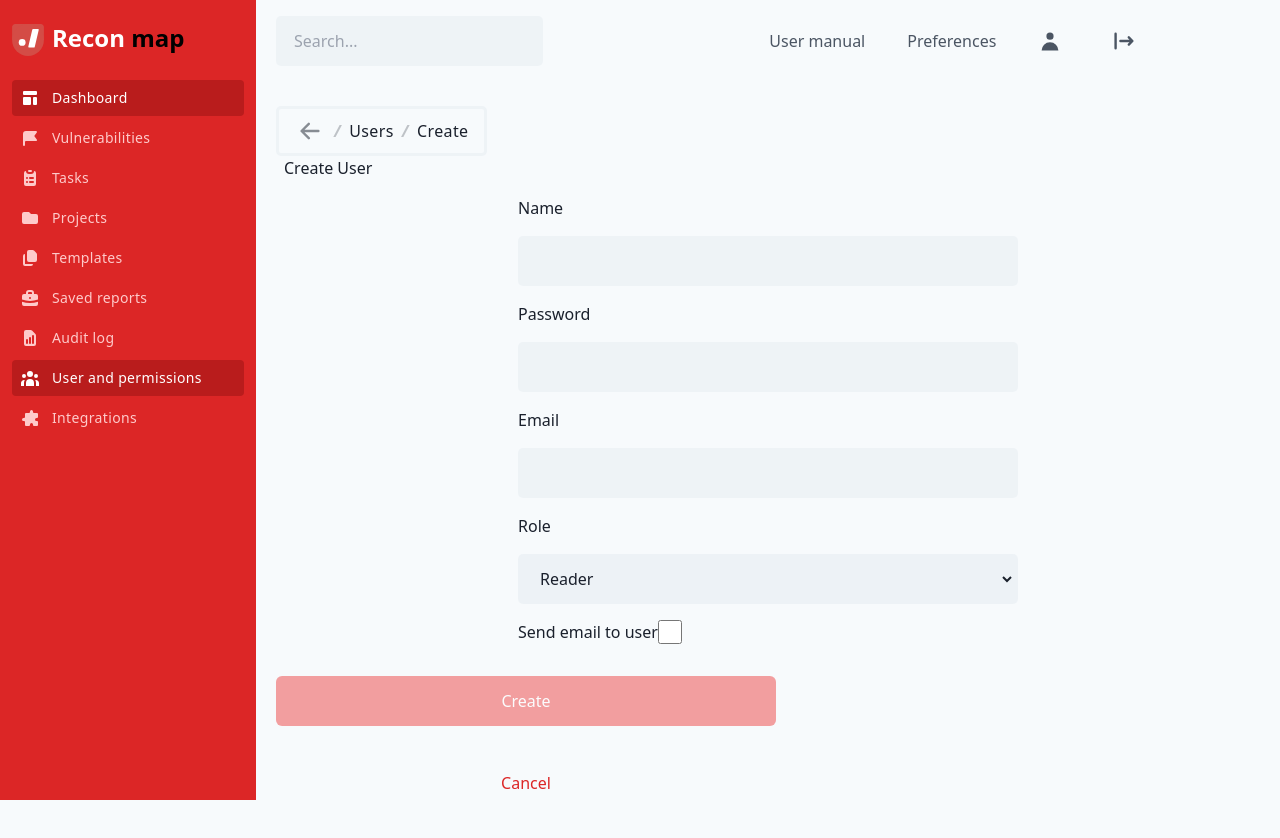
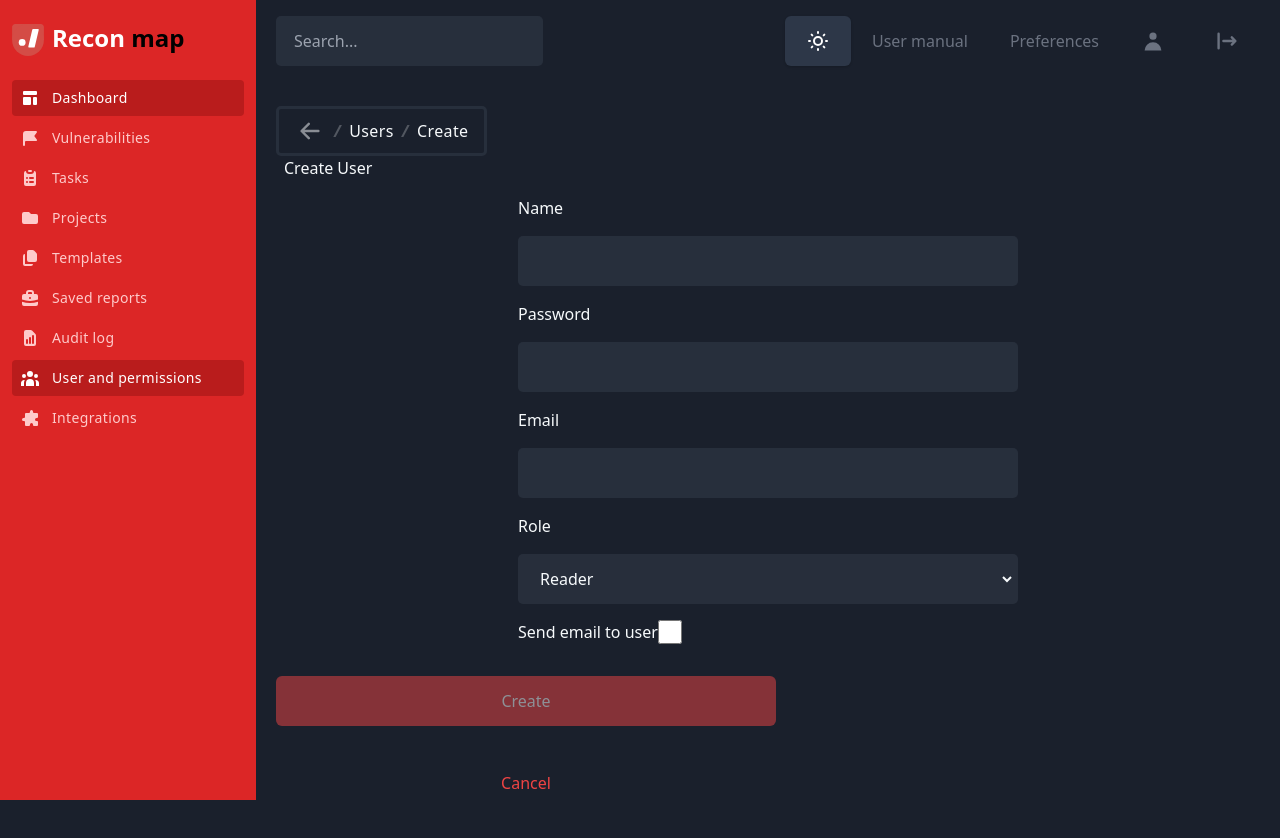
Before and after one commit to reconmap/web-client, a React (Create React App) app: page /users/create in a window 1280 px wide. Shown: the top 838 px of the page. Built offline with nearby package versions, Linux system fonts and the light colour scheme; sample sign-in values are in the browser's storage.

Commit message:
added switch theme button and context

```diff
--- a/src/App.js
+++ b/src/App.js
@@ -37,11 +37,25 @@ import ProjectMembership from './components/projects/Membership';
 import ImportTemplate from './components/templates/Import';
 import TargetView from './components/target/View';
 import VulnerabilityCreate from './components/vulnerabilities/Create';
+import { useState } from 'react';
+import ThemeContext from './contexts/ThemeContext';
+import { useEffect } from 'react';
 
 const App = () => {
+
+  const [theme,setTheme] = useState(localStorage.getItem('theme') || 'dark')
+
+  useEffect(() => {
+    localStorage.setItem('theme',theme)
+    let rootDiv = document.getElementsByTagName('body')[0]
+    rootDiv.className = ''
+    rootDiv.classList.add(`${theme}-theme`)
+  }, [theme])
+
   return (
     <Router>
       <AuthProvider>
+        <ThemeContext.Provider value={{ theme,setTheme}}>
           <Switch>
             <Route exact path="/login" component={Login} />
             <ProtectedRoute exact path='/' component={Dashboard} />
@@ -77,6 +91,7 @@ const App = () => {
             </Dashboard>
             <Route component={PageNotFound} />
           </Switch>
+        </ThemeContext.Provider>
       </AuthProvider>
     </Router>
   );
--- a/src/components/icons/index.js
+++ b/src/components/icons/index.js
@@ -1,6 +1,9 @@
 import React from 'react'
 
 export const IconDownloadDocument = ({ size = '6', color, styling }) => <svg viewBox="0 0 20 20" fill="currentColor" className={`document-download w-${size} h-${size} ${styling}`}><path fillRule="evenodd" d="M6 2a2 2 0 00-2 2v12a2 2 0 002 2h8a2 2 0 002-2V7.414A2 2 0 0015.414 6L12 2.586A2 2 0 0010.586 2H6zm5 6a1 1 0 10-2 0v3.586l-1.293-1.293a1 1 0 10-1.414 1.414l3 3a1 1 0 001.414 0l3-3a1 1 0 00-1.414-1.414L11 11.586V8z" clipRule="evenodd" /></svg>
+
+export const IconDark = ({ size = '6', color, styling }) => <svg className={`dark w-${size} h-${size} ${styling} `} fill="none" stroke="currentColor" viewBox="0 0 24 24" xmlns="http://www.w3.org/2000/svg"><path strokeLinecap="round" strokeLinejoin="round" strokeWidth={2} d="M20.354 15.354A9 9 0 018.646 3.646 9.003 9.003 0 0012 21a9.003 9.003 0 008.354-5.646z" /></svg>
+export const IconLight = ({ size = '6', color, styling }) => <svg className={`light w-${size} h-${size} ${styling} `} fill="none" stroke="currentColor" viewBox="0 0 24 24" xmlns="http://www.w3.org/2000/svg"><path strokeLinecap="round" strokeLinejoin="round" strokeWidth={2} d="M12 3v1m0 16v1m9-9h-1M4 12H3m15.364 6.364l-.707-.707M6.343 6.343l-.707-.707m12.728 0l-.707.707M6.343 17.657l-.707.707M16 12a4 4 0 11-8 0 4 4 0 018 0z" /></svg>
 
 export const IconLogin = ({ size = '6', color, styling }) => <svg viewBox="0 0 20 20" fill="currentColor" className={`login w-${size} h-${size} ${styling} `}><path fillRule="evenodd" d="M3 3a1 1 0 011 1v12a1 1 0 11-2 0V4a1 1 0 011-1zm7.707 3.293a1 1 0 010 1.414L9.414 9H17a1 1 0 110 2H9.414l1.293 1.293a1 1 0 01-1.414 1.414l-3-3a1 1 0 010-1.414l3-3a1 1 0 011.414 0z" clipRule="evenodd" /></svg>
 
--- a/src/components/layout/Header.js
+++ b/src/components/layout/Header.js
@@ -3,16 +3,23 @@ import { useHistory } from 'react-router-dom'
 import { AuthConsumer } from '../../contexts/AuthContext'
 
 import React from 'react'
-import { IconLogout, IconUser} from '../icons';
+import { IconDark, IconLogout, IconUser , IconLight} from '../icons';
 import BtnLink from './../ui/buttons/BtnLink'
+import ThemeContext from '../../contexts/ThemeContext';
+import { useContext } from 'react';
+import BtnSecondary from '../ui/buttons/BtnSecondary';
 export default function Header() {
   const history = useHistory()
+  const { theme, setTheme } = useContext(ThemeContext)
 
   const LINKS = [
     { title: "Release notes", to: { pathname: "https://github.com/reconmap/application/releases" } },
     { title: "Support", to: { pathname: "https://github.com/reconmap/application/issues" } },
+    { title: "User Manual", to: { pathname: "https://reconmap.org/user-manual/" } },
   ];
-
+  const handleSwitchTheme = () => {
+    setTheme(theme === 'light' ? 'dark' : 'light')
+  }
   const handleMyProfile = () => { history.push(`/users/${localStorage.getItem('user.id')}`) }
   const handleOpenPrefs = () => { history.push('/users/preferences') }
   const handleUserManual = () => {
@@ -20,7 +27,7 @@ export default function Header() {
   }
 
   const handleSearchKeyDown = (e) => {
-    if(e.key === 'Enter') {
+    if (e.key === 'Enter') {
       history.push('/search/' + encodeURIComponent(e.target.value));
     }
   }
@@ -28,21 +35,16 @@ export default function Header() {
   return <AuthConsumer>
     {
       ({ isAuth, logout }) => (
-        <nav className="flex items-center justify-between w-full  pt-4 px-5 pb-5 flex-col lg:flex-row ">
-
-
-          {isAuth && <input className=' mx-auto lg:mx-0 lg:mr-auto my-4 lg:my-0' placeholder="Search..." onKeyDown={handleSearchKeyDown} />}
-
-          <div className="flex items-center mx-auto  py-4 lg:py-0 ">
-
+        <nav className={`flex items-center ${ isAuth ? 'justify-end' : 'justify-center' } w-full  pt-4 px-5 pb-5 flex-col lg:flex-row `}>
+          {isAuth ? <>
+            <input className=' mx-auto lg:mx-0 lg:mr-auto my-4 lg:my-0' placeholder="Search..." onKeyDown={handleSearchKeyDown} />
+            <BtnSecondary color='gray' onClick={handleSwitchTheme}>{theme==='light'?<IconDark />: <IconLight /> }</BtnSecondary>
             <BtnLink color='gray' onClick={handleUserManual}> User manual </BtnLink>
-            {isAuth ? <>
-              <BtnLink color='gray' onClick={handleOpenPrefs}> Preferences </BtnLink>
-              <BtnLink color='gray' onClick={handleMyProfile} > <IconUser styling='mr-2' /> </BtnLink>
-              <BtnLink color='gray' onClick={logout} size='sm'> <IconLogout /> </BtnLink>
-            </>
-              : LINKS.map((link, index) => (<BtnLink key={index} to={link.to.pathname} > {link.title} </BtnLink>))}
-          </div>
+            <BtnLink color='gray' onClick={handleOpenPrefs}> Preferences </BtnLink>
+            <BtnLink color='gray' onClick={handleMyProfile} > <IconUser styling='mr-2' /> </BtnLink>
+            <BtnLink color='gray' onClick={logout} size='sm'> <IconLogout /> </BtnLink>
+          </>
+            : LINKS.map((link, index) => (<BtnLink key={index} to={link.to.pathname} > {link.title} </BtnLink>))}
         </nav>
       )
     }
--- a/src/components/layout/dashboard/index.js
+++ b/src/components/layout/dashboard/index.js
@@ -4,11 +4,14 @@ import Sidebar from "../sidebar";
 import useSetTitle from "../../../hooks/useSetTitle";
 import useFetch from "../../../hooks/useFetch";
 import { LineChart, Line, CartesianGrid, XAxis, YAxis, PieChart, Pie, Cell } from 'recharts';
+import { useContext } from "react";
+import ThemeContext from "../../../contexts/ThemeContext";
 
 function Dashboard({ children }) {
+  const { theme } = useContext(ThemeContext)
   useSetTitle('Dashboard')
   return (
-    <div className="w-full">
+    <div className={`w-full`}>
       <Sidebar />
       <div className="flex flex-col ml-16 md:ml-56 lg:ml-64">
         <Header />
--- a/src/components/ui/buttons/BtnLink.js
+++ b/src/components/ui/buttons/BtnLink.js
@@ -16,7 +16,7 @@ export default function BtnLink ({ onClick, children, color = 'red', size = 'bas
         <button
             onClick={onClick || handleOpen}
             disabled={disabled}
-            className={`${disabled && 'opacity-50 text-gray-500'} inline-flex items-center justify-center px-5 py-3 border border-transparent text-${size} ${SIZES[size]} leading-6 font-medium rounded-md text-${color}-600  hover:text-${color}-500 focus:outline-none focus:shadow-outline transition duration-150 ease-in-out`}>
+            className={`${disabled && 'opacity-50 text-gray-500'} inline-flex items-center justify-center px-5 py-3 border border-transparent text-${size} ${SIZES[size]} leading-6 font-medium rounded-md text-${color}-500  hover:text-${color}-400 focus:outline-none focus:shadow-outline transition duration-150 ease-in-out`}>
             {children}
         </button>
     )
--- /dev/null
+++ b/src/contexts/ThemeContext.js
@@ -0,0 +1,7 @@
+import  { createContext } from 'react'
+
+
+
+const ThemeContext = createContext()
+
+export default ThemeContext;
--- a/src/styles/main.scss
+++ b/src/styles/main.scss
@@ -16,11 +16,9 @@
 .border-smoke-75 { border-color: rgba($gray-500,.75); }
 .bg-smoke-75 { background-color: rgba($gray-500,.75); }
 
-@media (prefers-color-scheme: dark) {
-    body {
+    .dark-theme {
         background-color: $gray-900;
         color: $gray-100;
-    }
         .bg-invert { background-color: $gray-900; }
         .text-invert { color: $gray-900; }
         .border-invert { border-color: $gray-900; }
@@ -32,13 +30,13 @@
             background-color: $gray-800;
             color: white;
          }
+    }
 
-}
-@media (prefers-color-scheme: light) {
-    body {
+
+        .light-theme {
+
             color: $gray-900;
             background-color: $gray-100;
-    }
              .bg-invert { background-color: white; }
              .text-invert { color: white; }
              .border-invert { border-color: white; }
@@ -47,6 +45,7 @@
                  color: $gray-800;
               }
         }
+
 .anim-rotate {
     animation-name: spin;
     animation-iteration-count: infinite;
```
Lines whose indentation alone changed are shown as unchanged.
